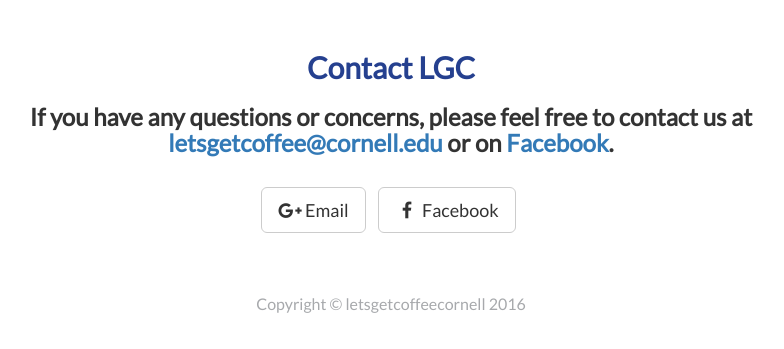
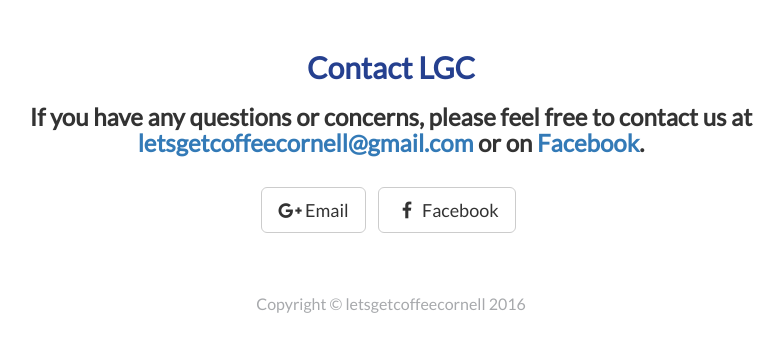
Before and after one commit to rzxyq/lgc2.0, a Django app: page /contact/ in a window 1280 px wide. Shown: the part 451-800 px from the top of the page, without its empty margins (249-1033 px from the left). Run offline with Django 3.2, Linux system fonts and the light colour scheme; some libraries are stand-ins or nearby versions.

Commit message:
Made Andrew's changes

```diff
--- a/newstudent/forms.py
+++ b/newstudent/forms.py
@@ -347,6 +347,7 @@
         ('KAPi','Kappa Alpha Pi: A selective pre law fraternity committed to preparing students for law school applications and a legal career'),
         ('OSC','Orientation Steering Committee (OSC): The student group responsible for organizing new student orientation'),
         ('Phi Delta Epsilon','Phi Delta Epsilon International Medical Fraternity: A top premed fraternity at Cornell'),
+        ('Prepare', 'Prepare: pre-orientation program for incoming international students; an opportunity to make new friends from all over the world.'),
         ('Slope Media','Slope Media: As the Cornell multimedia powerhouse, Slope is a leader in Cornell-related media and entertainment'),
         ('Speech and Debate','Cornell Speech & Debate Society: Organizing intercollegiate speech and debate competition at Cornell'),
         ('Tatkon Center','Tatkon Center: Connecting the academic heart of Cornell with the residential center of student life on north campus')
--- a/templates/about.html
+++ b/templates/about.html
@@ -16,7 +16,7 @@
                 <h3>Andrew Shi</h3>
                 <P>Executive Director</P>
                 <h3>Kelly Jiang</h3>
-                <p>Communications Chair</p>
+                <p>Associate Director</p>
     <h3>            Sarah Harrison</h3>
     <p>            Finance Chair</p>
     <h3>            Demi Chang</h3>
--- a/templates/contact.html
+++ b/templates/contact.html
@@ -29,7 +29,7 @@
     <div class="row">
         <div class="col-lg-8 col-lg-offset-2">
             <h2>Contact LGC</h2>
-            <h3>If you have any questions or concerns, please feel free to contact us at <a href="mailto:letsgetcoffee@cornell.edu">letsgetcoffee@cornell.edu</a> or on <a href="http://www.facebook.com/cucampusconnection" target="_blank">Facebook</a>.
+            <h3>If you have any questions or concerns, please feel free to contact us at <a href="mailto:letsgetcoffee@cornell.edu">letsgetcoffeecornell@gmail.com</a> or on <a href="http://www.facebook.com/cucampusconnection" target="_blank">Facebook</a>.
             </h3>
             <br>
             <ul class="list-inline banner-social-buttons">
```
Also changed, not shown: README.md, static/img/Clubs.png.
